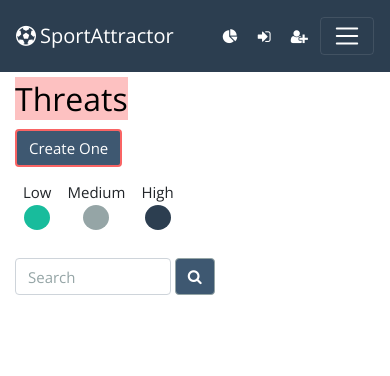
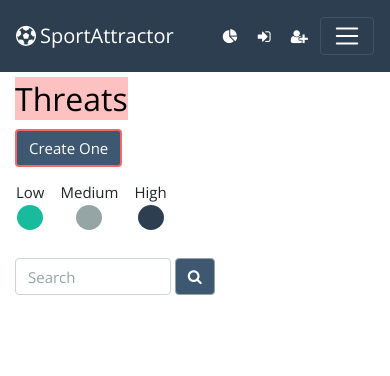
Before and after one commit to feddieminas/django_fantasy_foot_track, a Django app: template threat/templates/all_threats.html in a window 390 px wide. Shown: the top 376 px of the page. Run offline with Django 3.2, Linux system fonts and the light colour scheme; the template is opened without the code that fills it, so the values that code supplies are empty; some libraries are stand-ins or nearby versions.

Commit message:
status importance filters good orientate to small device

```diff
--- a/creativity/templates/all_creativities.html
+++ b/creativity/templates/all_creativities.html
@@ -19,7 +19,7 @@
             <p id="create-cre-btn"><a href="{% url 'add_creativity' %}" class="btn btn-secondary">Create One</a></p>
         </div>
 
-        <div class="col-7 col-sm-7 col-md-4 d-flex flex-row mt-md-4 pt-md-2 text-center"> <!-- filter status [Low, Medium, High] -->
+        <div class="col-7 col-sm-7 col-md-4 d-flex flex-row mt-md-4 pt-md-2 px-2 px-sm-3 text-center"> <!-- filter status [Low, Medium, High] -->
             <h6 class="d-flex flex-column mx-2 align-items-center">Low<span class="btn bg-success dot d-inline-block my-1"></span></h6>
             <h6 class="d-flex flex-column mx-2 align-items-center">Medium<span class="btn bg-secondary dot d-inline-block my-1"></span></h6>
             <h6 class="d-flex flex-column mx-2 align-items-center">High<span class="btn bg-primary dot d-inline-block my-1"></span></h6>
--- a/influence/templates/all_influences.html
+++ b/influence/templates/all_influences.html
@@ -19,7 +19,7 @@
             <p id="create-inf-btn"><a href="{% url 'add_influence' %}" class="btn btn-secondary">Create One</a></p>
         </div>
 
-        <div class="col-7 col-sm-7 col-md-4 d-flex flex-row mt-md-4 pt-md-2 text-center"> <!-- filter status [Low, Medium, High] -->
+        <div class="col-7 col-sm-7 col-md-4 d-flex flex-row mt-md-4 pt-md-2 px-2 px-sm-3 text-center"> <!-- filter status [Low, Medium, High] -->
             <h6 class="d-flex flex-column mx-2 align-items-center">Low<span class="btn bg-success dot d-inline-block my-1"></span></h6>
             <h6 class="d-flex flex-column mx-2 align-items-center">Medium<span class="btn bg-secondary dot d-inline-block my-1"></span></h6>
             <h6 class="d-flex flex-column mx-2 align-items-center">High<span class="btn bg-primary dot d-inline-block my-1"></span></h6>
--- a/threat/templates/all_threats.html
+++ b/threat/templates/all_threats.html
@@ -19,7 +19,7 @@
             <p id="create-thr-btn"><a href="{% url 'add_threat' %}" class="btn btn-secondary">Create One</a></p>
         </div>
 
-        <div class="col-7 col-sm-7 col-md-4 d-flex flex-row mt-md-4 pt-md-2 text-center"> <!-- filter status [Low, Medium, High] -->
+        <div class="col-7 col-sm-7 col-md-4 d-flex flex-row mt-md-4 pt-md-2 px-2 px-sm-3 text-center"> <!-- filter status [Low, Medium, High] -->
             <h6 class="d-flex flex-column mx-2 align-items-center">Low<span class="btn bg-success dot d-inline-block my-1"></span></h6>
             <h6 class="d-flex flex-column mx-2 align-items-center">Medium<span class="btn bg-secondary dot d-inline-block my-1"></span></h6>
             <h6 class="d-flex flex-column mx-2 align-items-center">High<span class="btn bg-primary dot d-inline-block my-1"></span></h6>
```
